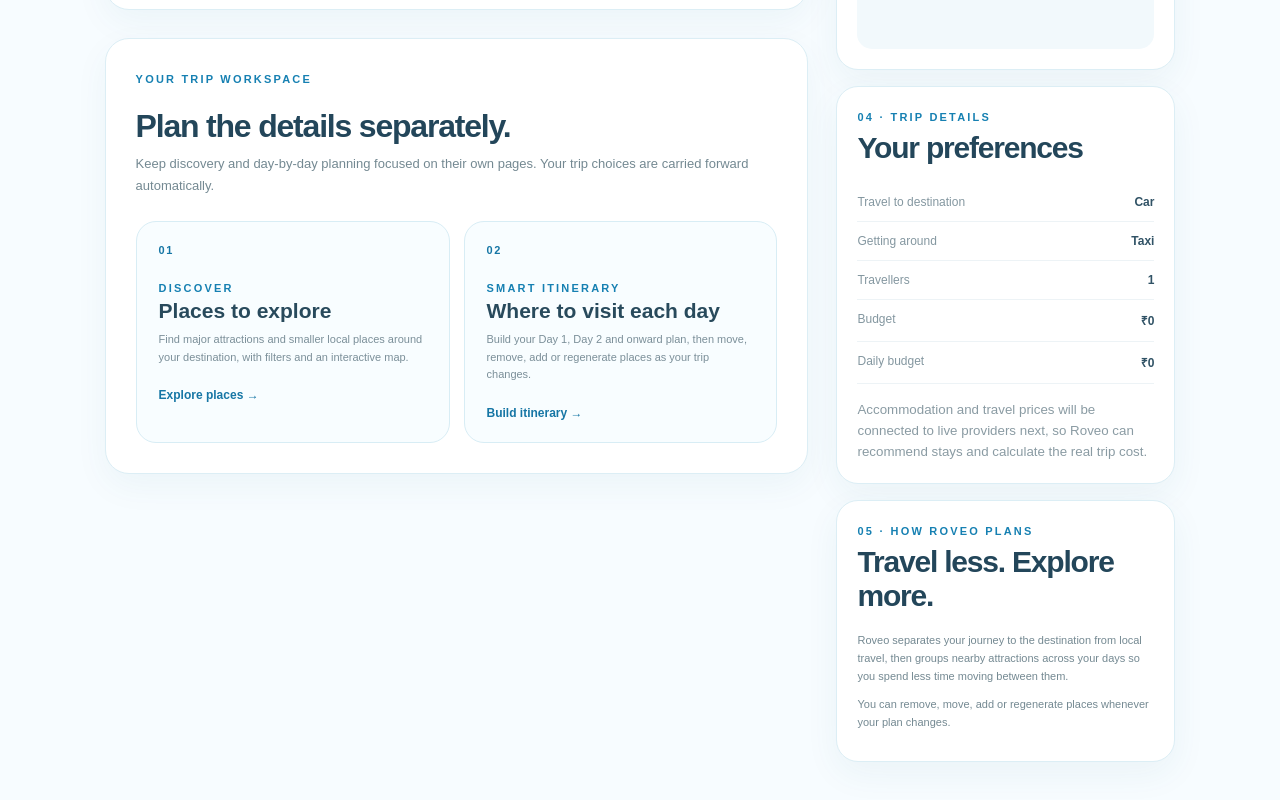
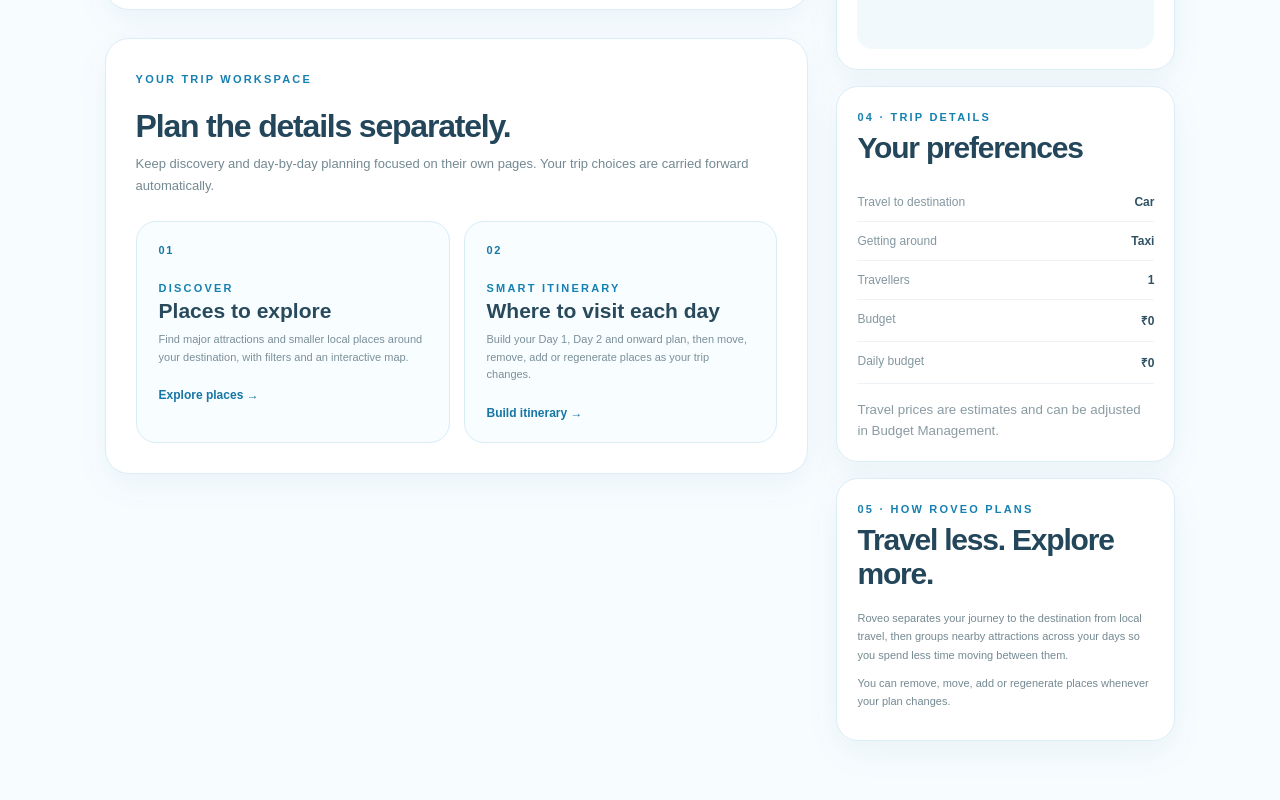
Before and after one commit to RISHITHADASARI18/roveo, a Next.js app: page /trip in a window 1280 px wide. Shown: the part 964-1764 px from the top of the page. Built offline with nearby package versions, Linux system fonts and the light colour scheme.

Commit message:
Remove unused hotel and stay references from trip summary

```diff
--- a/app/trip/page.tsx
+++ b/app/trip/page.tsx
@@ -194,7 +194,7 @@ function TripContent(){
 
       <aside className="trip-side">
         <div className="map-card"><div className="map-heading"><div><span className="eyebrow">03 · MAP</span><h2>Locate the trip</h2></div><span className="map-pin">●</span></div>{geo?<iframe title="Roveo trip map" src={mapUrl} loading="lazy"/>:<div className="map-loading">Locating destination…</div>}{geo&&<a className="map-link" href={"https://www.openstreetmap.org/?mlat="+geo.lat+"&mlon="+geo.lon+"#map=12/"+geo.lat+"/"+geo.lon} target="_blank" rel="noreferrer">Open full map ↗</a>}</div>
-        <div className="budget-breakdown"><span className="eyebrow">04 · TRIP DETAILS</span><h2>Your preferences</h2><div><span>Travel to destination</span><strong>{travel}</strong></div><div><span>Getting around</span><strong>{localTravel}</strong></div><div><span>Travellers</span><strong>{people}</strong></div><div><span>Budget</span><strong>₹{money(budget)}</strong></div><div><span>Daily budget</span><strong>₹{money(budget/days)}</strong></div><small>Accommodation and travel prices will be connected to live providers next, so Roveo can recommend stays and calculate the real trip cost.</small></div>
+        <div className="budget-breakdown"><span className="eyebrow">04 · TRIP DETAILS</span><h2>Your preferences</h2><div><span>Travel to destination</span><strong>{travel}</strong></div><div><span>Getting around</span><strong>{localTravel}</strong></div><div><span>Travellers</span><strong>{people}</strong></div><div><span>Budget</span><strong>₹{money(budget)}</strong></div><div><span>Daily budget</span><strong>₹{money(budget/days)}</strong></div><small>Travel prices are estimates and can be adjusted in Budget Management.</small></div>
         <div className="budget-breakdown"><span className="eyebrow">05 · HOW ROVEO PLANS</span><h2>Travel less. Explore more.</h2><p className="planning-rule">Roveo separates your journey to the destination from local travel, then groups nearby attractions across your days so you spend less time moving between them.</p><p className="planning-rule">You can remove, move, add or regenerate places whenever your plan changes.</p></div>
       </aside>
     </section>
```
